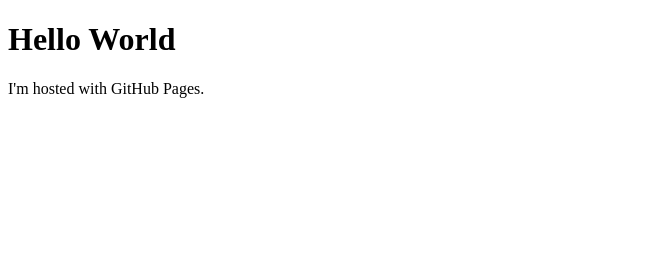
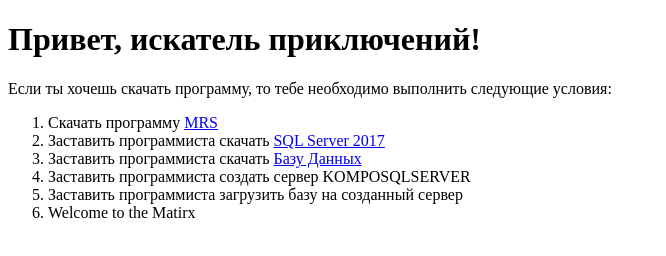
Before and after one commit to Kompoman32/kompoman32.github.io, a plain HTML site: page index.html in a window 1280 px wide. Shown: the whole page, without its empty margins (0-666 px from the left). Drawn offline with Linux system fonts and the light colour scheme.

Commit message:
+всё, практически

```diff
--- a/index.html
+++ b/index.html
@@ -1,7 +1,15 @@
 <!DOCTYPE html>
 <html>
 <body>
-<h1>Hello World</h1>
-<p>I'm hosted with GitHub Pages.</p>
+<h1>Привет, искатель приключений!</h1>
+<p>Если ты хочешь скачать программу, то тебе необходимо выполнить следующие условия:</p>
+<ol>
+  <li>Скачать программу <a href="./files/MRSsetup.exe">MRS</a></li>
+  <li>Заставить программиста скачать <a target="_blank" href="https://www.microsoft.com/en-us/sql-server/sql-server-downloads">SQL Server 2017</a></li>
+  <li>Заставить программиста скачать <a target="_blank" href="./files/RegisteredMeters.mdf">Базу Данных</a></li>
+  <li>Заставить программиста создать сервер KOMPOSQLSERVER</li>
+  <li>Заставить программиста загрузить базу на созданный сервер</li>
+  <li>Welcome to the Matirx</li>
+</ol>
 </body>
 </html>
```
Also changed, not shown: 2 other files.
